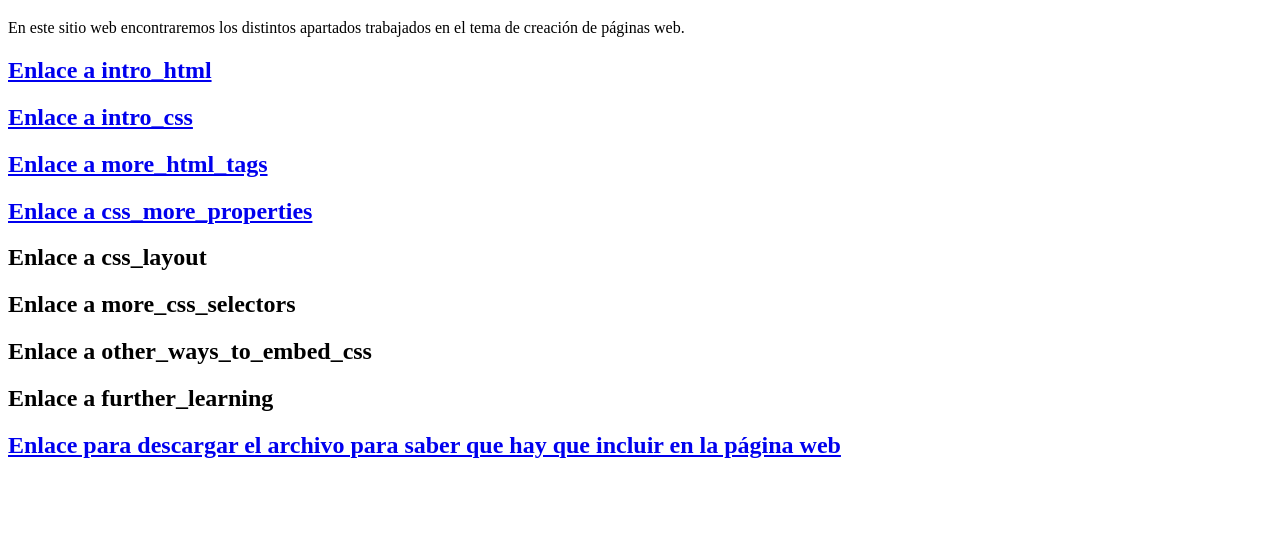
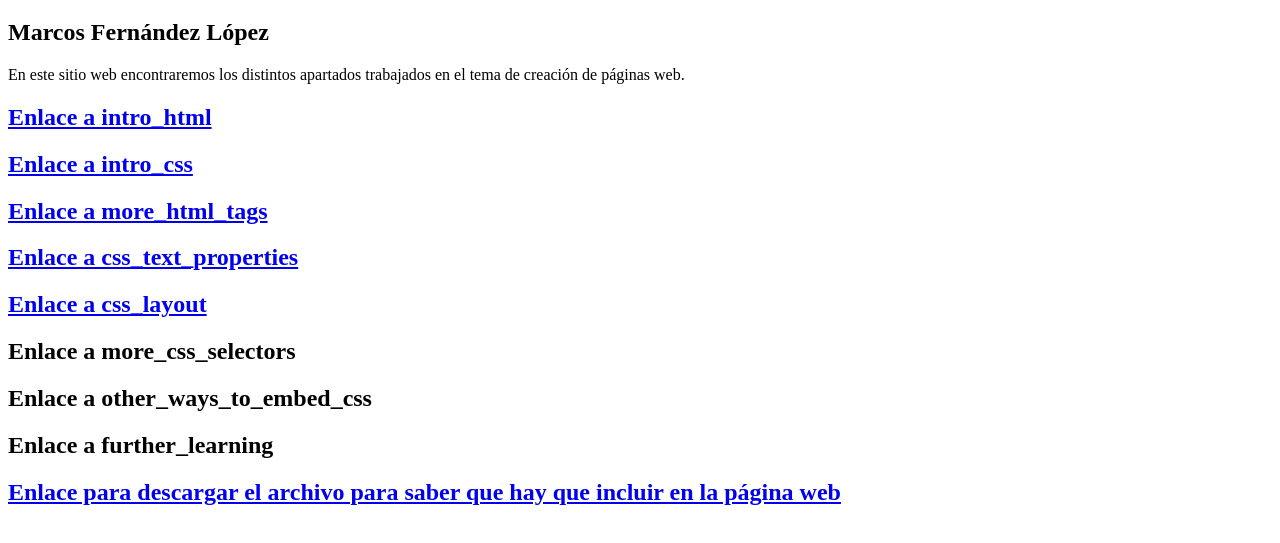
Before and after one commit to fdezlop/fdezlop.github.com, a plain HTML site: page index.html in a window 1280 px wide. Shown: the part 61-604 px from the top of the page. Drawn offline with Linux system fonts and the light colour scheme.

Commit message:
Add files via upload

```diff
--- a/index.html
+++ b/index.html
@@ -11,12 +11,13 @@
     </head>
     <body>
         <h1 align="center">Índice de mi sitio web</h1>
+        <h2>Marcos Fernández López</h2>
         <p>En este sitio web encontraremos los distintos apartados trabajados en el tema de creación de páginas web.</p>
         <h2><a href="intro_html.html">Enlace a intro_html</a></h2>
         <h2><a href="intro_css.html">Enlace a intro_css</a></h2>
         <h2><a href="more_html_tags.html">Enlace a more_html_tags</a></h2>
-        <h2><a href="css_text_properties.html">Enlace a css_more_properties</a></h2>
-        <h2><a>Enlace a css_layout</a><h2>
+        <h2><a href="css_text_properties.html">Enlace a css_text_properties</a></h2>
+        <h2><a href="css_layout.html">Enlace a css_layout</a><h2>
         <h2><a>Enlace a more_css_selectors</a></h2>
         <h2><a>Enlace a other_ways_to_embed_css</a></h2>
         <h2><a>Enlace a further_learning</a></h2>
```
